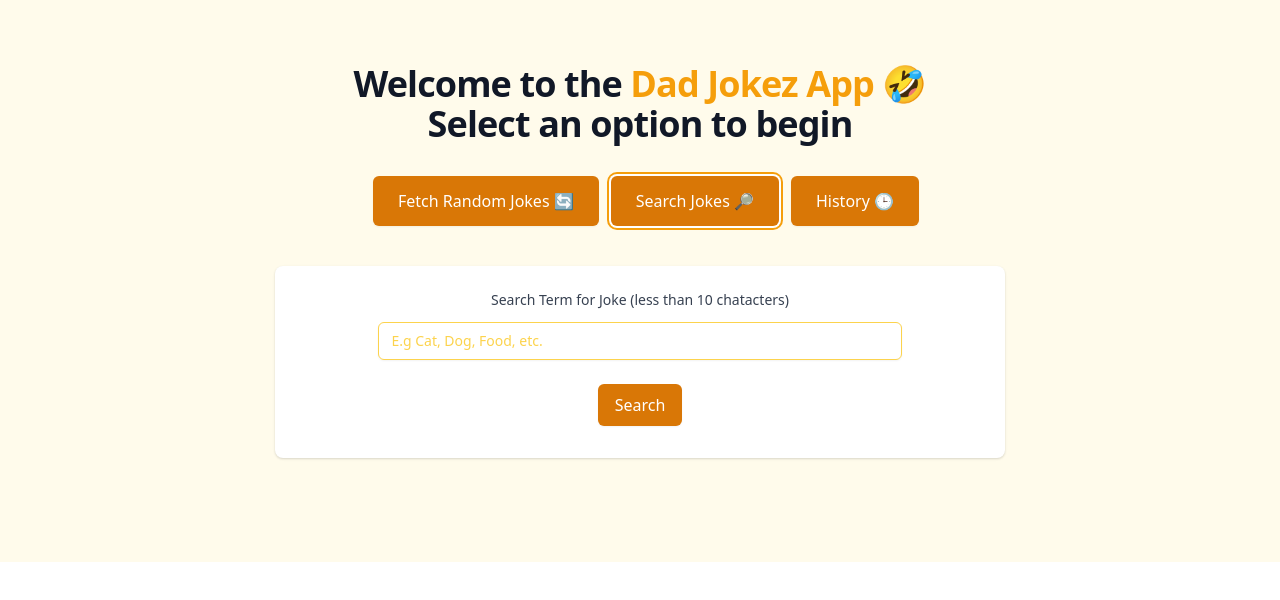
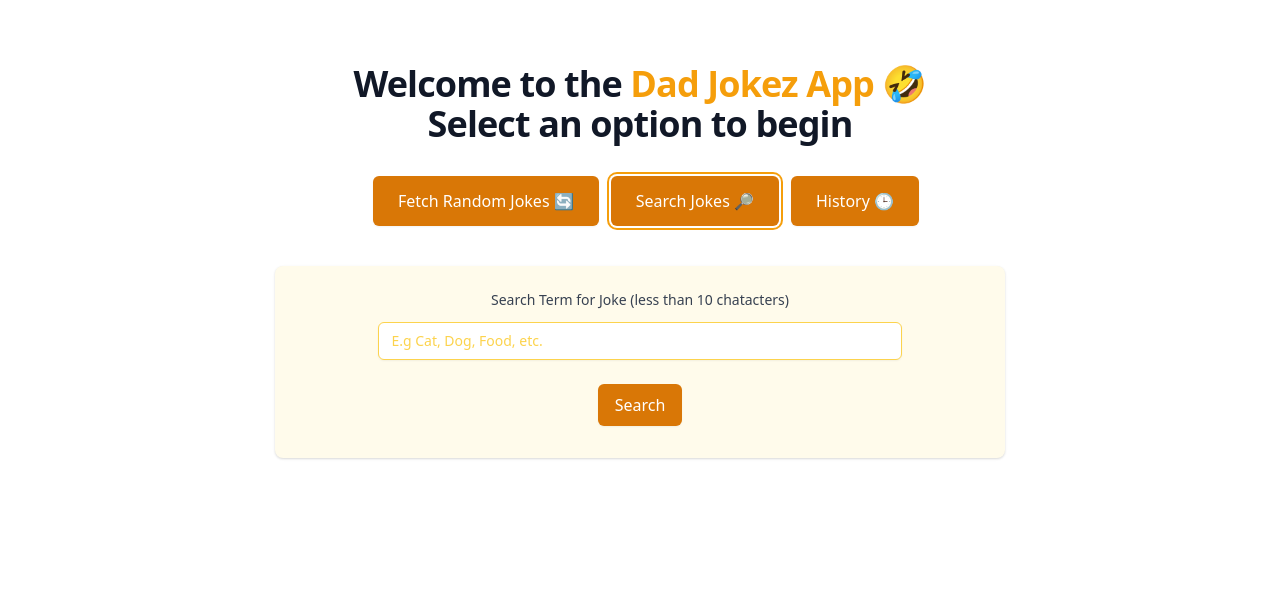
Before and after one commit to MFredX/dad-jokez, a Nuxt app: page / in a window 1280 px wide. Both pictures are taken after a click on the button "Search Jokes 🔎". Shown: the top 600 px of the page. Built offline with nearby package versions, Linux system fonts and the light colour scheme.

Commit message:
change nuxt config and styling

```diff
--- a/components/FetchRandom.vue
+++ b/components/FetchRandom.vue
@@ -1,5 +1,5 @@
 <template>
-  <div class="bg-white w-3/5 overflow-hidden shadow rounded-lg mx-auto my-10">
+  <div class="bg-yellow-50 w-3/5 overflow-hidden shadow rounded-lg mx-auto my-10">
     <div class="my-4 bg">
       <p class="text-l tracking-tight text-gray-900">
         A joke will be shown every 10 seconds, go easy on the laughs 😃
--- a/components/History.vue
+++ b/components/History.vue
@@ -1,5 +1,5 @@
 <template>
-  <div class="bg-white w-3/5 shadow rounded-lg mx-auto my-10">
+  <div class="bg-yellow-50 w-3/5 shadow rounded-lg mx-auto my-10">
     <p class="text-l py-4 tracking-tight text-gray-900 border-b-2">
       These are the most recent searches😃
     </p>
--- a/components/Search.vue
+++ b/components/Search.vue
@@ -1,5 +1,5 @@
 <template>
-  <div class="bg-white w-3/5 shadow rounded-lg mx-auto my-10">
+  <div class="bg-yellow-50 w-3/5 shadow rounded-lg mx-auto my-10">
     <SearchInput @searchJokesClicked="searchJokes($event)" class="px-4 pt-6" />
     <div class="relative p-4 lg:ml-5">
       <div v-if="isLoading">
--- a/nuxt.config.js
+++ b/nuxt.config.js
@@ -1,6 +1,6 @@
 export default {
   // Target: https://go.nuxtjs.dev/config-target
-  target: "server",
+  target: "static",
 
   // Global page headers: https://go.nuxtjs.dev/config-head
   head: {
--- a/pages/index.vue
+++ b/pages/index.vue
@@ -1,5 +1,5 @@
 <template>
-  <div class="bg-yellow-50">
+  <div class="bg-white">
     <div
       class="max-w-7xl mx-auto overflow-visible text-center py-12 px-4 sm:px-6 lg:py-16 lg:px-8"
     >
```
Also changed, not shown: 1 other file (tests, documents, lock files or other folders).
